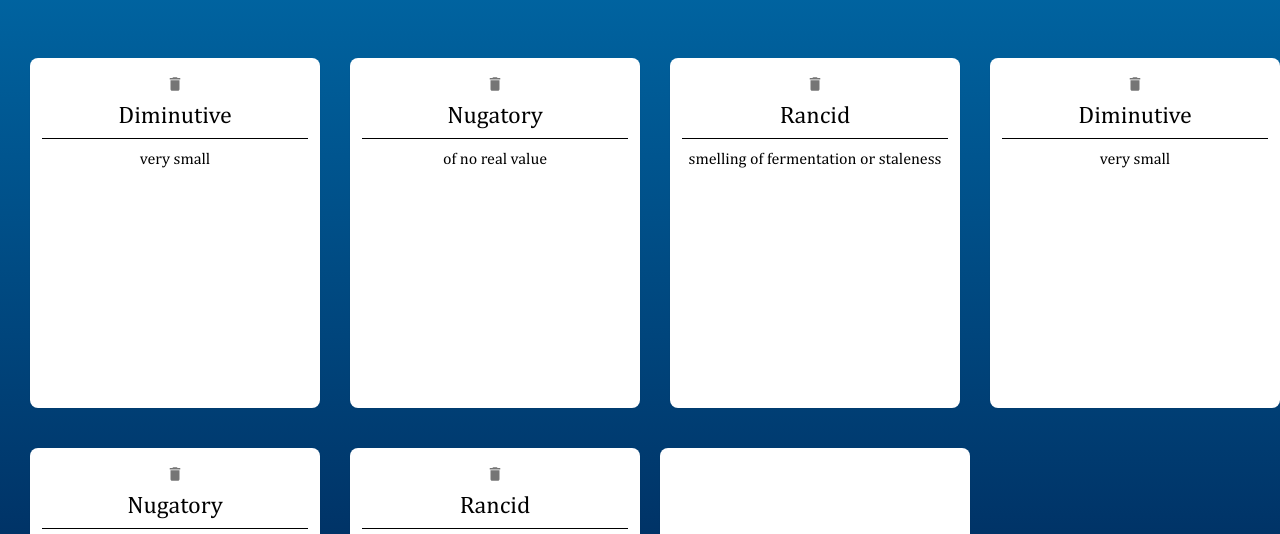
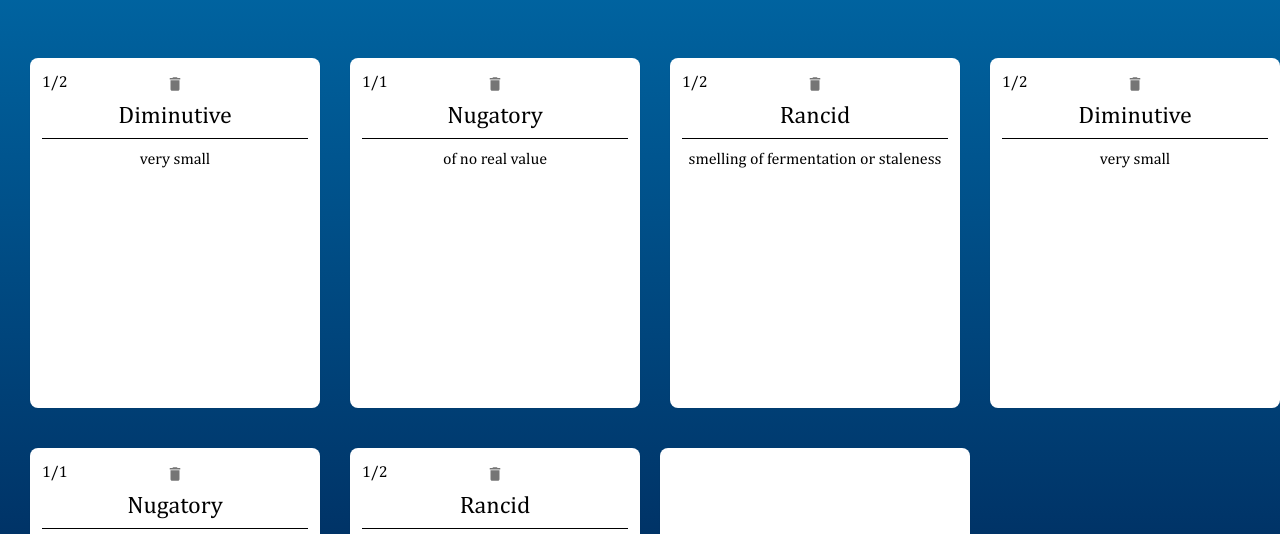
Before and after one commit to GGomez11/nextjs-word-front-end, a Next.js app: page /home in a window 1280 px wide. Shown: the part 146-680 px from the top of the page. Built offline with nearby package versions, Linux system fonts and the light colour scheme; no server answers; sample sign-in values are in the browser's storage.

Commit message:
feature: add number of definitions

```diff
--- a/src/app/components/wordcard.tsx
+++ b/src/app/components/wordcard.tsx
@@ -39,6 +39,9 @@ export default function WordCard({className = '', word}: WordCardProps) {
        shadow-sm cursor-pointer transition-transform duration-1000 delay-1500 ${isFlipped ? 'rotate-y-180' : ''}`}>
             <div className={`relative flex flex-col justify-evenly xl:justify-start w-full w-full h-full bg-white items-center rounded-lg  ${isFlipped ? 'hidden' : ''}`}>
                 {!displayText &&
+                    <span className="absolute zeroWidth:-left-2 xl:left-0 zeroWidth:top-2 xl:top-0">1/{word.results.length}</span>
+                }
+                {!displayText &&
                 <Tooltip title="Remove word">
                     <IconButton onClick={handleDelete} size="small" className="absolute zeroWidth:-right-2 xl:right-0 zeroWidth:top-2 xl:top-0 flex">
                         <DeleteIcon fontSize="inherit"/>
```
